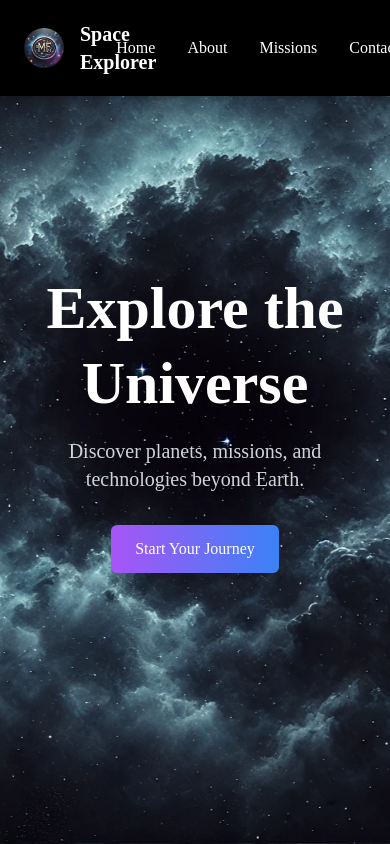
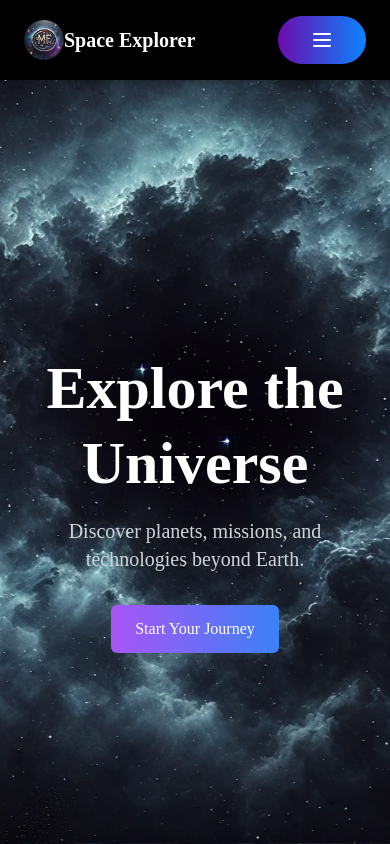
Before and after one commit to hooramnaeem/ui-ux-hackathon, a Next.js app: page / in a window 390 px wide. Built offline with nearby package versions, Linux system fonts and the light colour scheme.

Commit message:
Updated Navbar for responsiveness

```diff
--- a/src/app/components/Navbar.tsx
+++ b/src/app/components/Navbar.tsx
@@ -1,42 +1,78 @@
 // src/components/Navbar.tsx
 "use client";
 
+import { useState } from 'react';
 import Link from 'next/link';
-import Image from 'next/image';
-import ContactButton from './ContactButton';
-import SearchBar from './SearchBar';
 
-const Navbar = () => (
-  <nav className="bg-black py-4 px-6 shadow-md fixed top-0 w-full z-50 flex justify-between items-center backdrop-filter backdrop-blur-lg">
+const Navbar = () => {
+  const [isOpen, setIsOpen] = useState(false);
+
+  const toggleMenu = () => {
+    setIsOpen(!isOpen);
+  };
+
+  return (
+    <nav className="bg-black text-white sticky top-0 z-50 shadow-md">
+      <div className="container mx-auto flex justify-between items-center py-4 px-6">
         {/* Logo */}
-    <div className="flex items-center space-x-4">
-      <Image
-        src="/images/MF-logo.png"
+        <div className="text-xl font-bold flex items-center">
+          <img
+            src="/images/MF-logo.png" // Make sure the logo is in public/images folder
             alt="Logo"
            width={40}
         height={40}
         className="rounded-full"
           />
-      <Link href="/" className="text-white text-xl font-bold">
-        Space Explorer
+          <span>Space Explorer</span>
+        </div>
+
+        {/* Hamburger Menu for Mobile */}
+        <button
+          className="text-white block md:hidden"
+          onClick={toggleMenu}
+          aria-label="Toggle Menu"
+        >
+          <svg
+            xmlns="http://www.w3.org/2000/svg"
+            fill="none"
+            viewBox="0 0 24 24"
+            strokeWidth="2"
+            stroke="currentColor"
+            className="w-6 h-6"
+          >
+            <path
+              strokeLinecap="round"
+              strokeLinejoin="round"
+              d={isOpen ? "M6 18L18 6M6 6l12 12" : "M4 6h16M4 12h16M4 18h16"}
+            />
+          </svg>
+        </button>
+
+        {/* Navigation Links */}
+        <div
+          className={`absolute md:relative bg-black md:bg-transparent top-16 md:top-0 left-0 w-full md:w-auto flex flex-col md:flex-row items-center md:items-center space-y-4 md:space-y-0 md:space-x-6 transition-all duration-300 ${
+            isOpen ? "block" : "hidden md:flex"
+          }`}
+        >
+          <Link href="/" className="hover:text-blue-400">
+            Home
+          </Link>
+          <Link href="/about" className="hover:text-blue-400">
+            About
+          </Link>
+          <Link href="/missions" className="hover:text-blue-400">
+            Missions
+          </Link>
+          <Link href="/contact" className="hover:text-blue-400">
+            Contact
+          </Link>
+          <Link href="/blog" className="hover:text-blue-400">
+            Blog
           </Link>
         </div>
-
-    {/* Navigation Links with added spacing */}
-    <div className="flex space-x-8 text-white">
-      <Link href="/" className="hover:text-blue-500">Home</Link>
-      <Link href="/about" className="hover:text-blue-500">About</Link>
-      <Link href="/missions" className="hover:text-blue-500">Missions</Link>
-      <Link href="/contact" className="hover:text-blue-500">Contact</Link>
-      <Link href="/blog" className="hover:text-blue-500">Blog</Link>
-    </div>
-
-    {/* Right Side: Search Bar and Contact Button */}
-    <div className="flex items-center space-x-4">
-      <SearchBar />
-      <ContactButton />
       </div>
     </nav>
   );
+};
 
 export default Navbar;
```
Also changed, not shown: public/images/apollo-11.jpg (deleted). Lines whose indentation alone changed are shown as unchanged.
